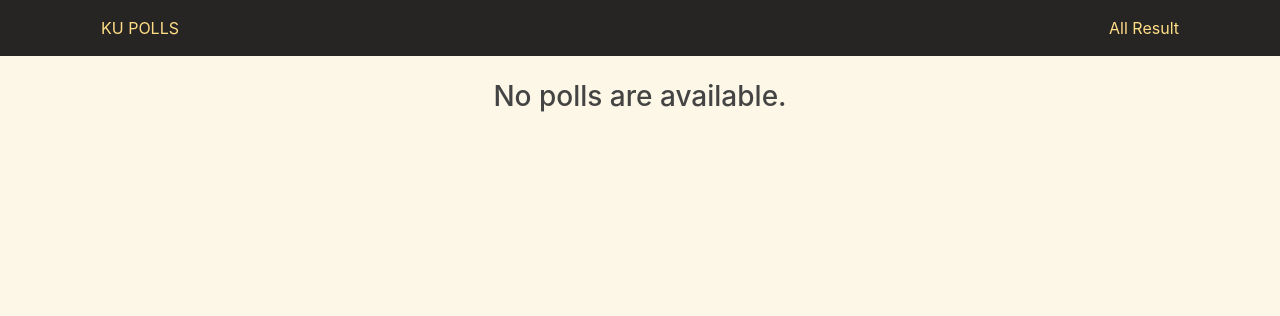
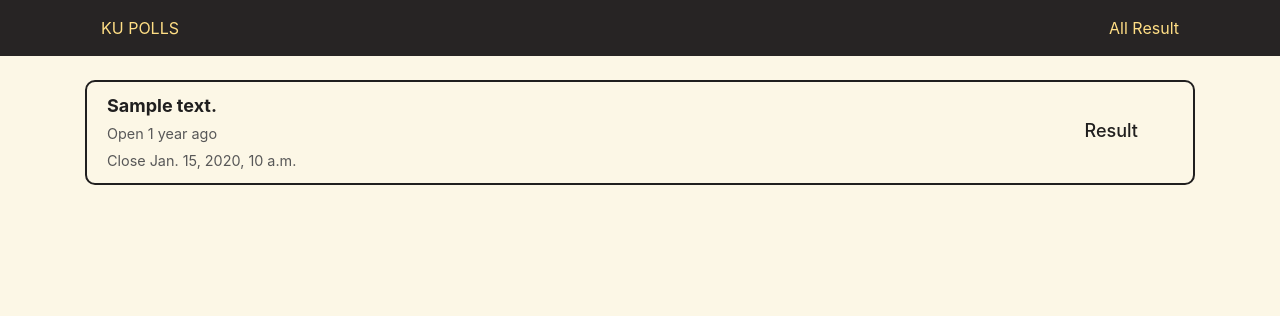
Before and after one commit to vitvara/ku-polls, a Django app: page / in a window 1280 px wide. Shown: the top 316 px of the page. Run offline with Django 3.2, Linux system fonts and the light colour scheme; tables that the repository leaves empty hold one stand-in row (values such as "Sample post"); some libraries are stand-ins or nearby versions.

Commit message:
Add vote and result button

```diff
--- a/polls/static/polls/main.css
+++ b/polls/static/polls/main.css
@@ -12,38 +12,40 @@ body {
 
 /* polls page */
   .polls-section {
-    background: #272424;
+    background: #fcf7e6;
+    font-weight:bold;
+    font-size:large;
     padding: 10px 20px;
-    border: 1px solid #201f1f;
-    border-radius: 3px;
+    border: 2px solid #201f1f;
+    border-radius: 10px;
     margin-bottom: 20px;
   }
   .poll-pub-date {
     margin-right: 20px;
-    color: #ffffff;
+    color: #585858;
   }
 
 /* link styling */
     a.question_text_polls:link {
-      color: #ffde85;
+      color: #201f1f;
       background-color: transparent;
       text-decoration: none;
     }
 
     a.question_text_polls:visited {
-      color: #ffde85;
+      color: #201f1f;
       background-color: transparent;
       text-decoration: none;
     }
 
     a.question_text_polls:hover {
-      color: #cca845;
+      color: #201f1f;
       background-color: transparent;
       text-decoration: none;
     }
 
     a.question_text_polls:active {
-      color: #6e5c2c;
+      color: #201f1f;
       background-color: transparent;
       text-decoration: none;
     }
--- a/polls/templates/polls/base.html
+++ b/polls/templates/polls/base.html
@@ -18,8 +18,8 @@
         <nav class="navbar navbar-expand-md navbar-dark bg-steel fixed-top">
             <div class="container">
                 <!-- KU POLLS logo link to /polls page -->
-                <a class="nav-link question_text_polls" href="{% url 'polls:polls-home' %}">KU POLLS</a>
-                <a class="nav-link question_text_polls" href="{% url 'polls:polls-list-results' %}">All Result</a>
+                <a class="nav-link question_text_polls" style="color: #ffde85;" href="{% url 'polls:polls-home' %}">KU POLLS</a>
+                <a class="nav-link question_text_polls" style="color: #ffde85;" href="{% url 'polls:polls-list-results' %}">All Result</a>
             </div>
         </nav>
     </header>
--- a/polls/templates/polls/home.html
+++ b/polls/templates/polls/home.html
@@ -7,6 +7,10 @@
             <a class="question_text_polls" href="{% url 'polls:polls-detail' question.id %}">
                 {{ question.text }}
             </a>
+            <a class="next-page float-right" style="padding: 25px 20px; border: 3px" href="{% url 'polls:polls-results' question.id %}">Result</a>
+            {% if not question.is_polls_ended %}
+            <a class="next-page float-right" style="padding: 25px 20px; border: 3px" href="{% url 'polls:polls-detail' question.id %}">Vote</a>
+            {% endif %}
             <div class="poll-pub-date">
                 <!-- date format ex. 22:29 31-aug-21 -->
                 <small>Open {{ question.get_pub_date }}</small>
--- a/polls/views.py
+++ b/polls/views.py
@@ -43,7 +43,7 @@ class IndexView(ListView):
         Return the last five published questions (not including those set to be
         published in the future).
         """
-        query_question = Question.objects.filter(Q(pub_date__lte=timezone.now(), end_date__gte=timezone.now()) | Q(end_date__isnull=True)).order_by('-pub_date')
+        query_question = Question.objects.filter(Q(pub_date__lte=timezone.now()) | Q(end_date__isnull=True)).order_by('-pub_date')
         print(query_question)
         return query_question
 
```
